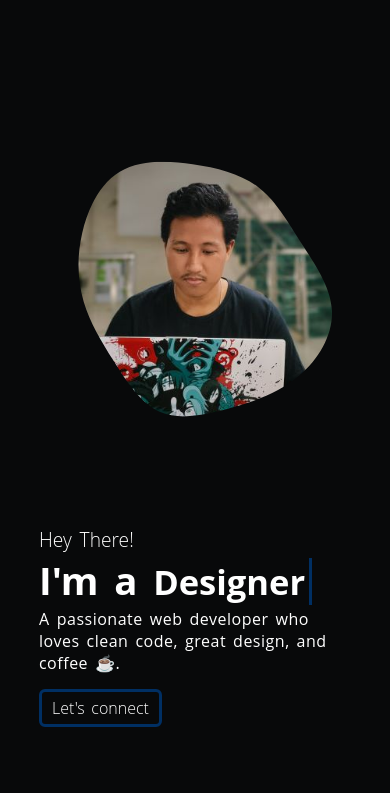
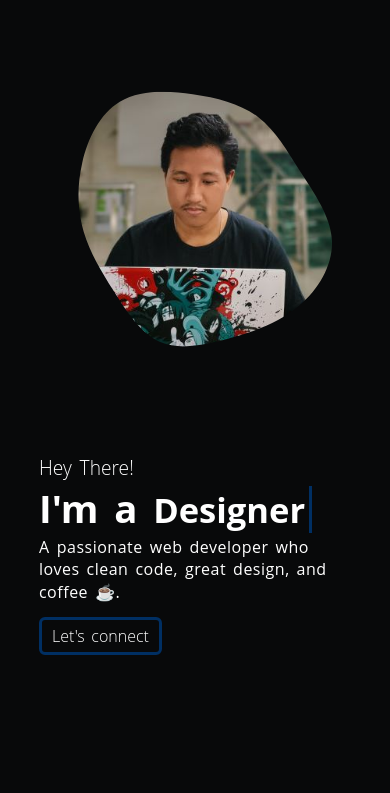
Before and after one commit to HimenNarzari/portfolio-assignment, a plain HTML site: page index.html in a window 390 px wide. Shown: the part 51-844 px from the top of the page. Drawn offline with Linux system fonts and the light colour scheme.

Commit message:
Update portfolio.css

```diff
--- a/portfolio.css
+++ b/portfolio.css
@@ -263,16 +263,17 @@ li a {
     align-items: center;
 }
 
-#hero_image img {
+#hero_image svg {
     max-width: 100%;
     border-radius: 50%;
 }
 
 @media (max-width: 1230px) {
     #hero {
-        display: grid;
-        grid-template-columns: 1fr;
-        text-align: center;
+        display:flex;
+        flex-direction: column;
+        align-items: center;
+        justify-content: center;
         padding-top:100px;
     }
 
@@ -290,16 +291,27 @@ li a {
         flex-direction: column;
         text-align: left;
         justify-content: flex-start;
+       height:40%;
     }
 
-    #hero_image img {
-        max-width: 80%;
-        max-height: 80%;
+    #hero_image{
+        height:60%;
+    }
+    #hero_image svg {
+        max-width: 100%;
+        max-height: 100%;
     }
 
 }
 
 @media (max-width: 540px) {
+    #hero{
+        align-items: flex-start;
+        justify-content: flex-start;
+    }
+    #hero_text{
+        justify-content: center;
+    }
     #hero_text h3 {
         font-size: 1.2rem;
         font-weight: 300;
@@ -316,6 +328,9 @@ li a {
     #hero_text a{
         font-size: 16px;
     }
+    #hero_image{
+        height:40%;
+    }
 
 }
 
@@ -326,7 +341,6 @@ li a {
     font-size: 80px;
     text-align: center;
     font-weight: bold;
-    margin-bottom: 2%;
     overflow-y: hidden;
 }
 
@@ -336,16 +350,14 @@ li a {
     flex-wrap: wrap;
     flex-direction: row;
     justify-content: center;
-    align-items: center;
-    padding-left: 10%;
-    padding-right: 10%;
-    margin-bottom: 5%;
+    align-items: flex-start;
+    padding: 5% 10%;
 }
 
 #about .container {
     display: flex;
     flex-direction: row;
-    justify-content: space-between;
+    justify-content: center;
     align-items: center;
     width: 100%;
 }
@@ -431,6 +443,10 @@ p {
 }
 
 @media (max-width:1076px) {
+#about .heading{
+    margin-bottom:10%;
+}
+
     #about {
         margin-top: 10%;
         overflow-y:hidden;
@@ -490,7 +506,7 @@ p {
     display: flex;
     flex-direction: column;
     align-items: center;
-    padding: 0 10%;
+    padding: 5% 10%;
 }
 
 #projects .heading{
```
